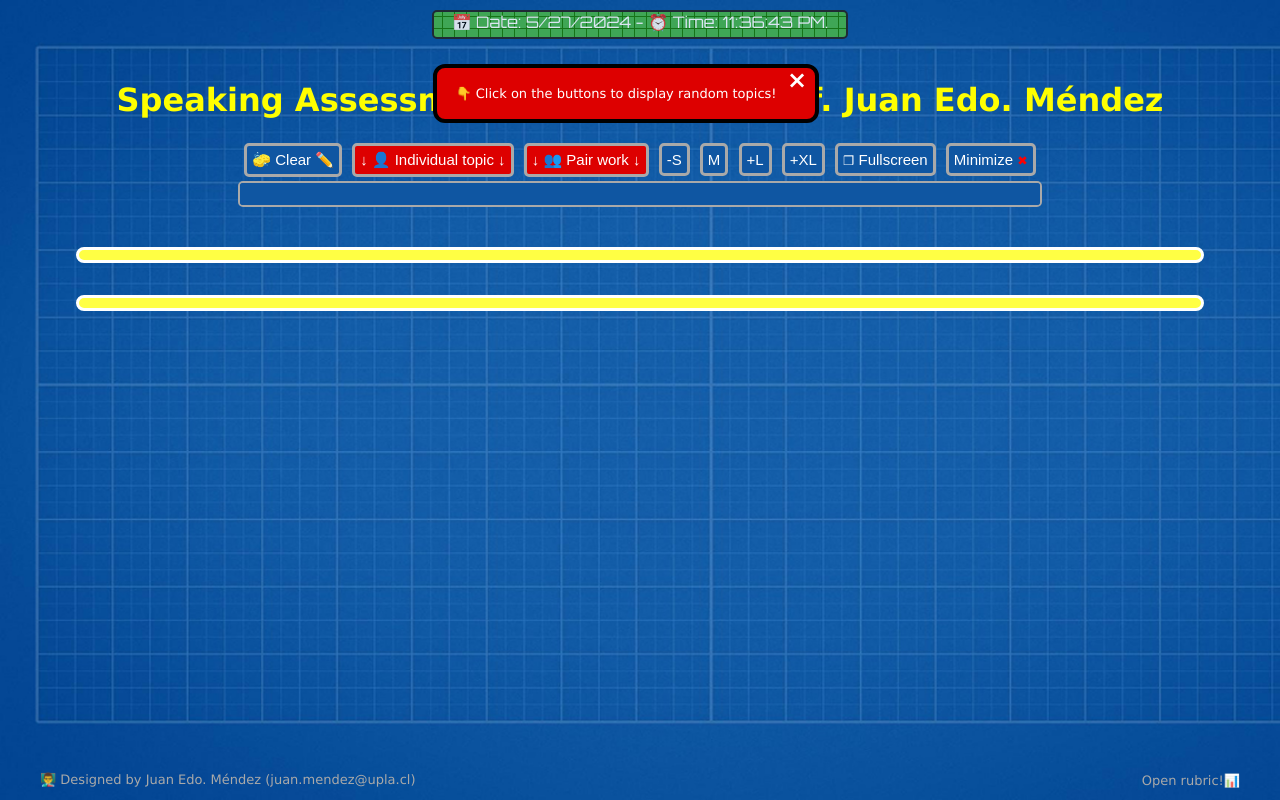
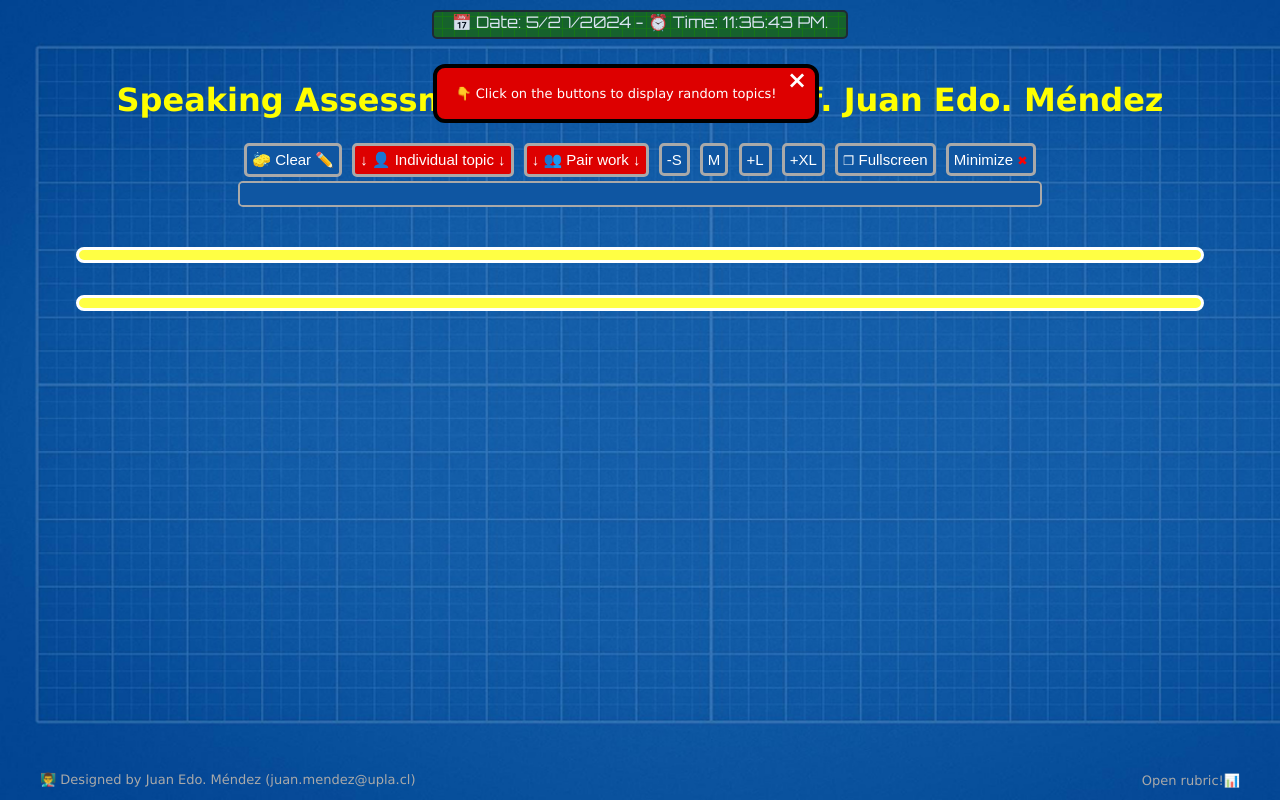
Before and after one commit to Juedmar/interviews, a plain HTML site: page index.html in a window 1280 px wide. Drawn offline with Linux system fonts and the light colour scheme.

Commit message:
Add files via upload

```diff
--- a/files/speakingstyle.css
+++ b/files/speakingstyle.css
@@ -28,8 +28,8 @@ a { text-decoration: none; }
 	text-align: center;
 	font-family: 'DigitalClock';
 	font-weight: normal;
-	background-color: #468562; /* Deep Aquamarine */
-	background: conic-gradient(from 90deg at 1px 1px,#49B649 90deg,#197B00 0)  8px 4px/12px 12px; /* Lime Green */
+	background-color: #196619; /* Lime Green #32CD32 - Deep Aquamarine #468562 */
+	background: conic-gradient(from 90deg at 1px 1px,#196619 90deg,#197B00 0)  8px 4px/12px 12px; /* Lime Green */
 	opacity: .85;
 	border: 2px solid #242424;
 	border-radius: 5px 5px; }
```
